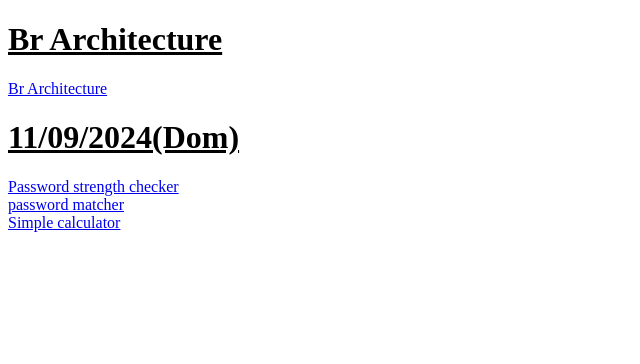
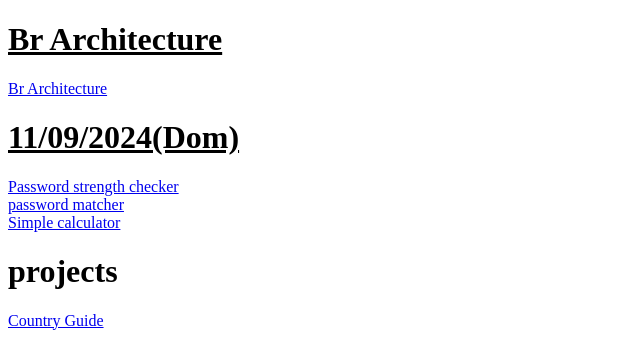
Before and after one commit to KARTHIKJINKALA/Javascript, a plain HTML site: page index.html in a window 1280 px wide. Shown: the whole page, without its empty margins (0-640 px from the left). Drawn offline with Linux system fonts and the light colour scheme.

Commit message:
new files

```diff
--- a/index.html
+++ b/index.html
@@ -14,7 +14,8 @@
     <a href="/Javascript/11.09.2024/passmatcher.html">password matcher</a><br>
     <a href="/Javascript/11.09.2024/simple calculator.html">Simple calculator</a>
 
-
+<h1>projects</h1>
+<a href="/Javascript/Projects/countryguide.html">Country Guide</a>
 
 </body>
 </html>
```
